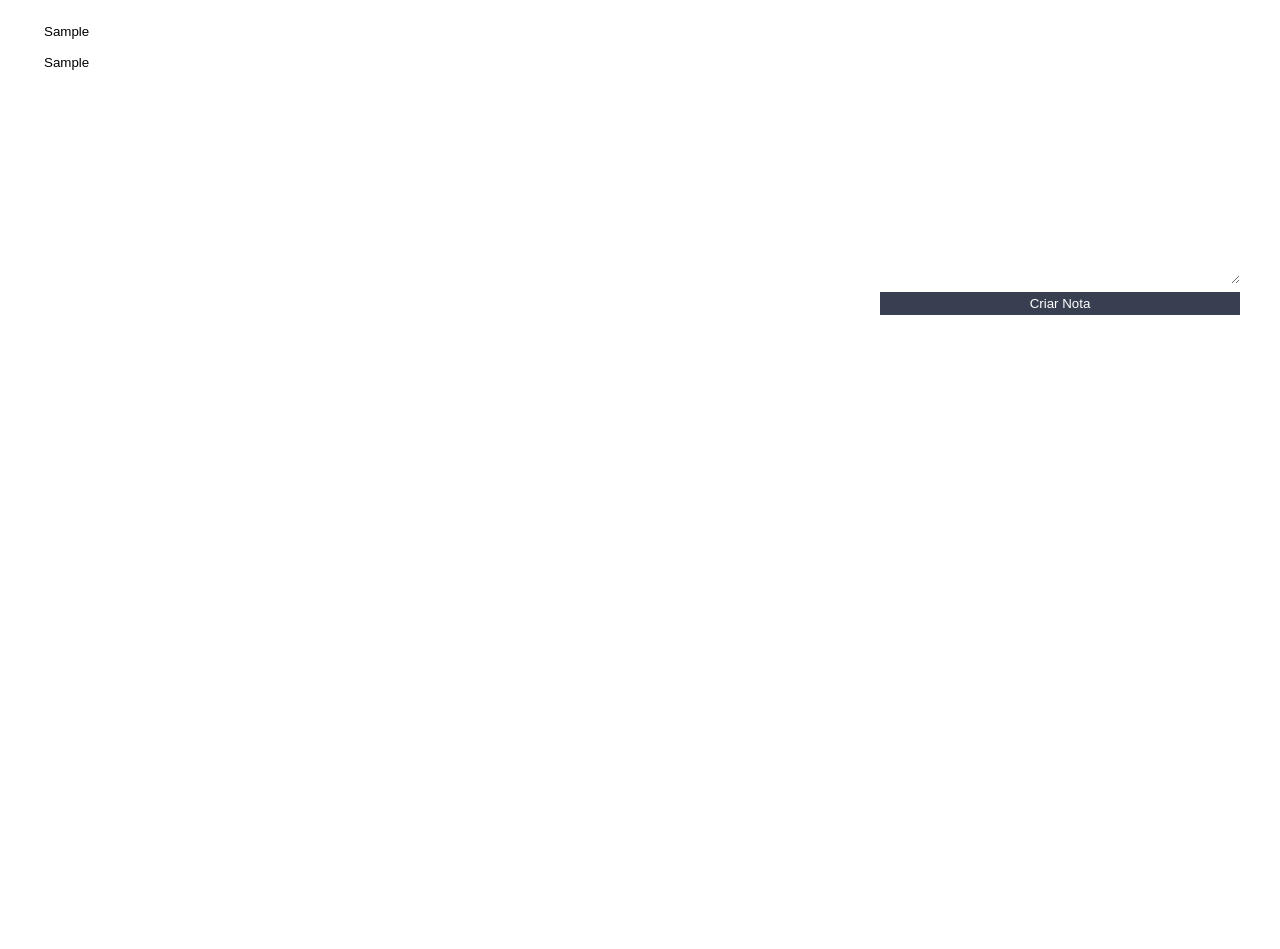
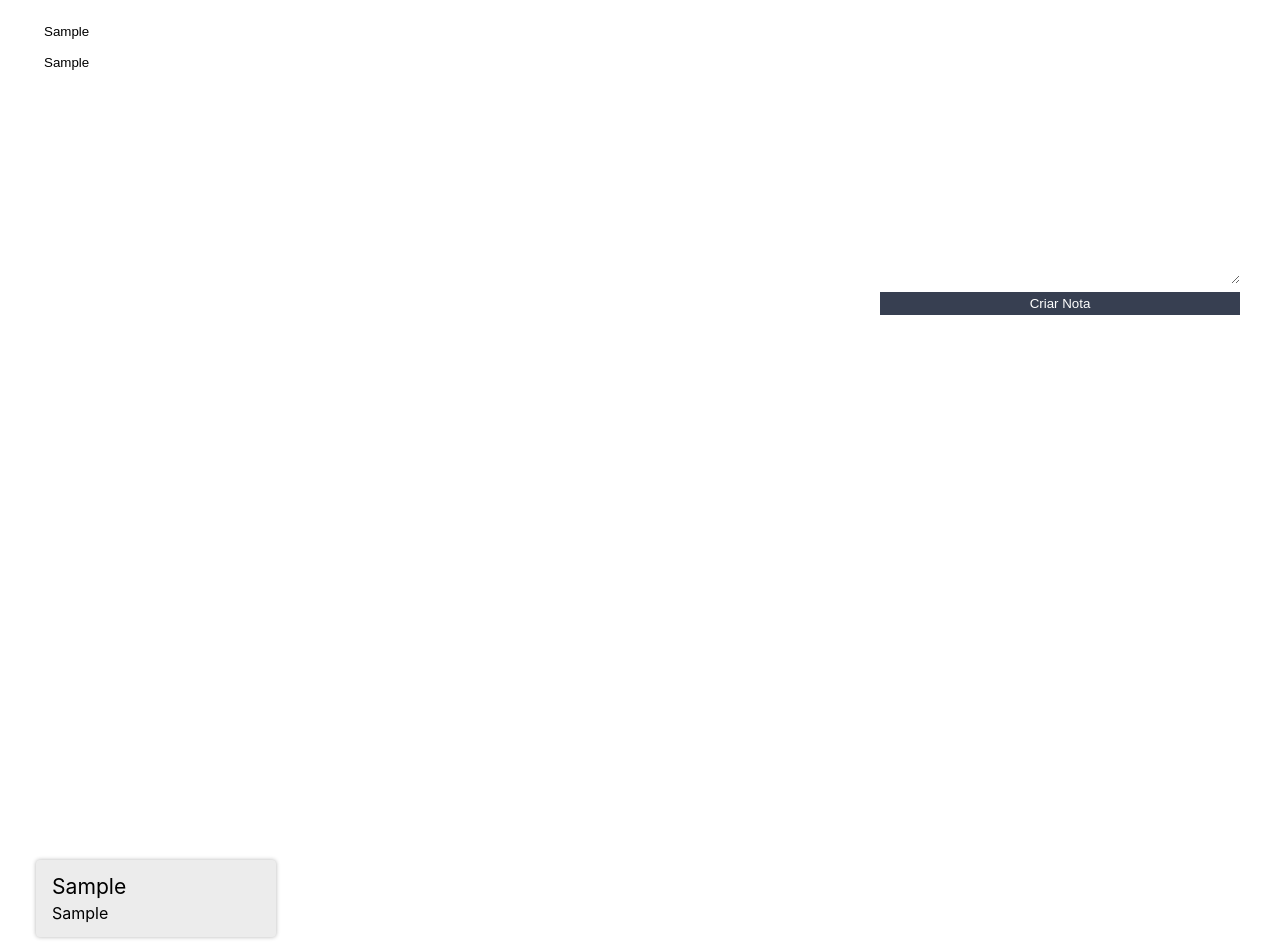
Before and after one commit to Guimrl/react-notes, a React (Create React App) app: page / in a window 1280 px wide. Both pictures are taken after typing "Sample", "Sample" into the empty fields and a click on the button "Criar Nota". Before the commit the page ends 848 px from the top, so only its background shows below. Built offline with nearby package versions, Linux system fonts and the light colour scheme.

Commit message:
render notes

```diff
--- a/src/App.js
+++ b/src/App.js
@@ -7,19 +7,25 @@
 
     constructor() {
         super();
-        this.notas = [];
+        this.state = {
+            notas:[]
+        };
     }
 
     criarNota(titulo, texto) {
         const novaNota = {titulo, texto};
-        this.notas.push(novaNota);
+        const novoArrayNotas = [...this.state.notas, novaNota]
+        const novoEstado = {
+            notas: novoArrayNotas
+        };
+        this.setState(novoEstado);
     }
 
     render() {
         return (
             <section className="conteudo">
                 <FormularioCadastro criarNota={this.criarNota.bind(this)}/>
-                <ListaDeNotas notas={this.notas}/>
+                <ListaDeNotas notas={this.state.notas}/>
             </section>
         );
     }
--- a/src/components/CardNota/CardNota.jsx
+++ b/src/components/CardNota/CardNota.jsx
@@ -6,9 +6,9 @@
         return (
             <section className="card-nota">
                 <header className="card-nota_cabecalho">
-                    <h3 className="card-nota_titulo">Título</h3>
+                    <h3 className="card-nota_titulo">{this.props.titulo}</h3>
                 </header>
-                <p className="card-nota_texto">Escreva sua nota</p>
+                <p className="card-nota_texto">{this.props.texto}</p>
             </section>
         );
     }
--- a/src/components/ListaDeNotas/ListaDeNotas.jsx
+++ b/src/components/ListaDeNotas/ListaDeNotas.jsx
@@ -10,7 +10,7 @@
                 {this.props.notas.map((nota, index) => {
                     return (
                         <li className="lista-notas_item" key={index}>
-                            <CardNota />
+                            <CardNota titulo={nota.titulo} texto={nota.texto}/>
                         </li>
                     );
                 })}
```
